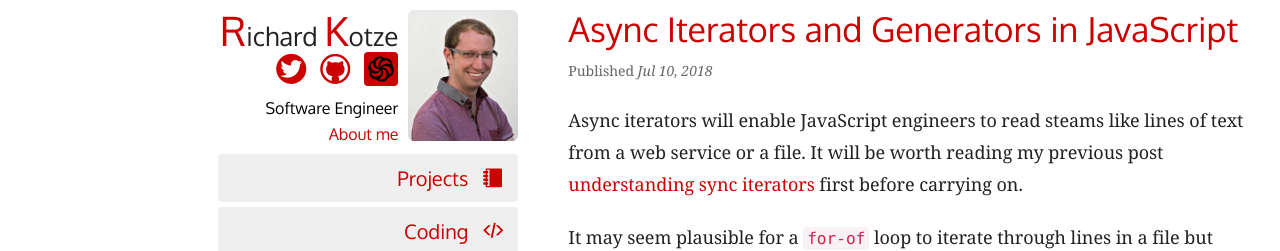
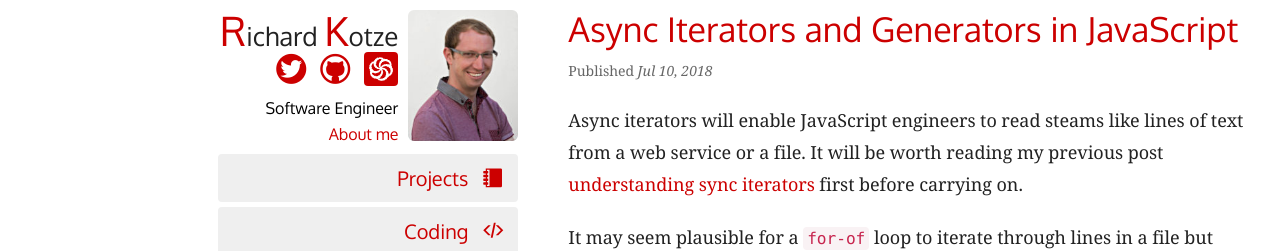
Before and after one commit to rkotze/rkotze.github.io, a Jekyll site: the page built from index.html, in a window 1280 px wide. Shown: the top 251 px of the page. Built offline with Jekyll 4.4.1, drawn with Linux system fonts in a browser that asks for light colours; the list of posts is cut into pages by our own code.

Commit message:
Update codewars logo to white

```diff
--- a/css/main.scss
+++ b/css/main.scss
@@ -91,16 +91,6 @@ h1.me {
             }
         }
     }
-}
-
-.socialbuttons a.icon-codewars {
-    width: 34px;
-    height: 34px;
-    padding: 4px;
-    border-radius: 4px;
-    background-color: $red;
-    vertical-align: text-bottom;
-    margin: 0 0 0 10px;
 }
 
 .rk-image {
@@ -334,6 +324,24 @@ article.item, article.listing {
             text-decoration:none;
         }
     }
+
+    a.icon-codewars {
+        width: 34px;
+        height: 34px;
+        padding: 4px;
+        border-radius: 4px;
+        background-color: $red;
+        vertical-align: text-bottom;
+        text-align: center;
+        margin: 0;
+        @media #{$small}{
+            margin: 0 0 0 10px;
+        }
+        @include transition(background-color 0.5s);
+        &:hover{
+            background-color:darken($red, 15%);
+        }
+    }
 }
 
 #livefyre-comments{
```
Also changed, not shown: images/codewars.svg.
